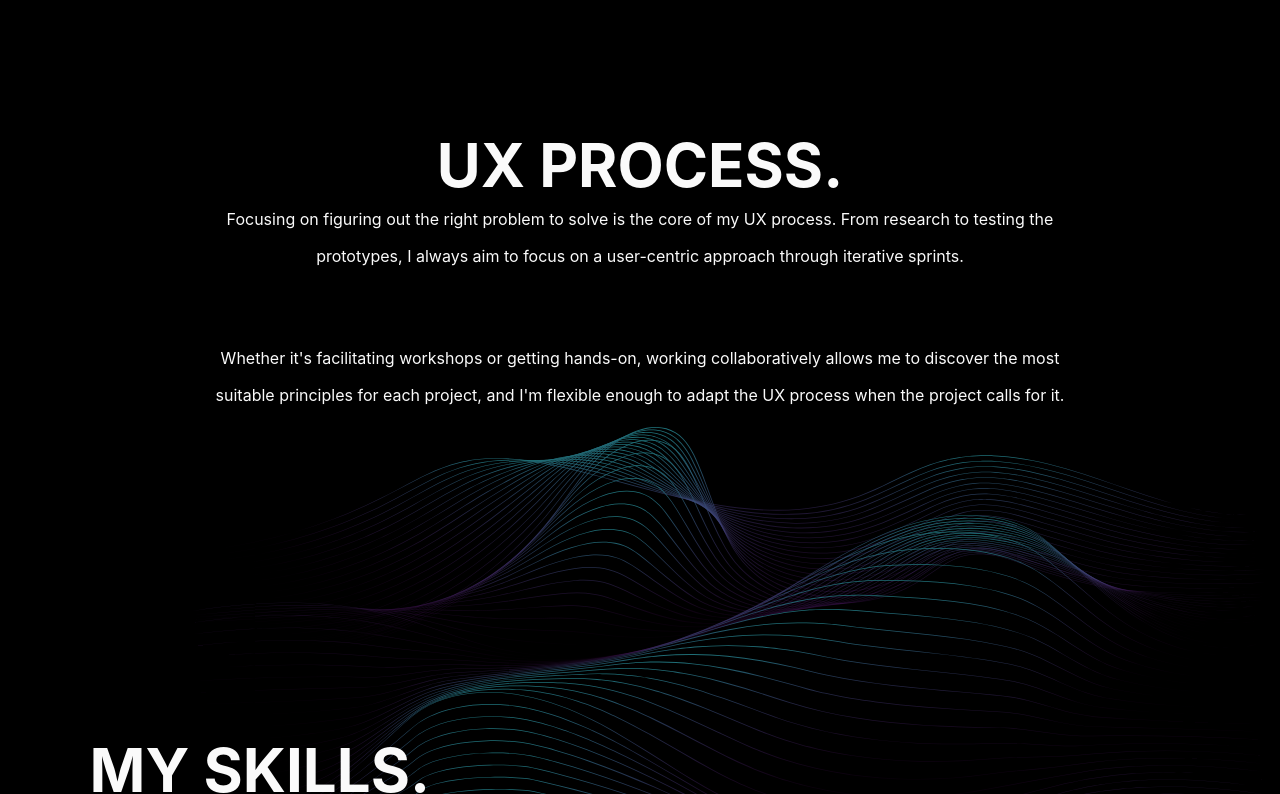
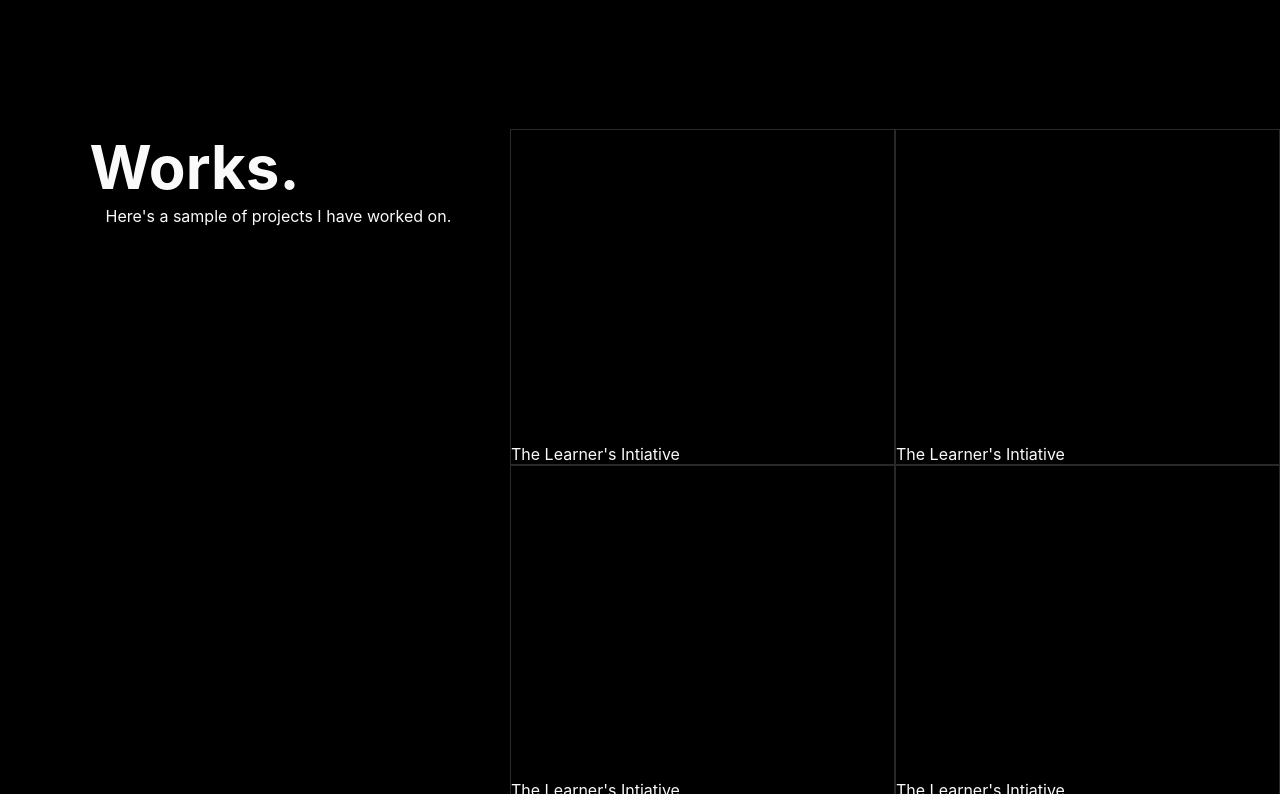
Before and after one commit to qgatssdev/mario-portfolio, a React (Create React App) app: page / in a window 1280 px wide. Shown: the part 1046-1840 px from the top of the page. Built offline with nearby package versions, Linux system fonts and the light colour scheme.

Commit message:
adding works

```diff
--- a/src/App.tsx
+++ b/src/App.tsx
@@ -7,6 +7,7 @@ import Lines from './components/Lines/Lines';
 import Process from './components/Process/Process';
 import Skills from './components/Skills/Skills';
 import ToolBox from './components/ToolBox/ToolBox';
+import Works from './components/Works/Works';
 
 function App() {
   return (
@@ -18,6 +19,7 @@ function App() {
         <Hero />
         <Lines />
         <About />
+        <Works />
         <Process />
         <Skills />
         <ToolBox />
```
